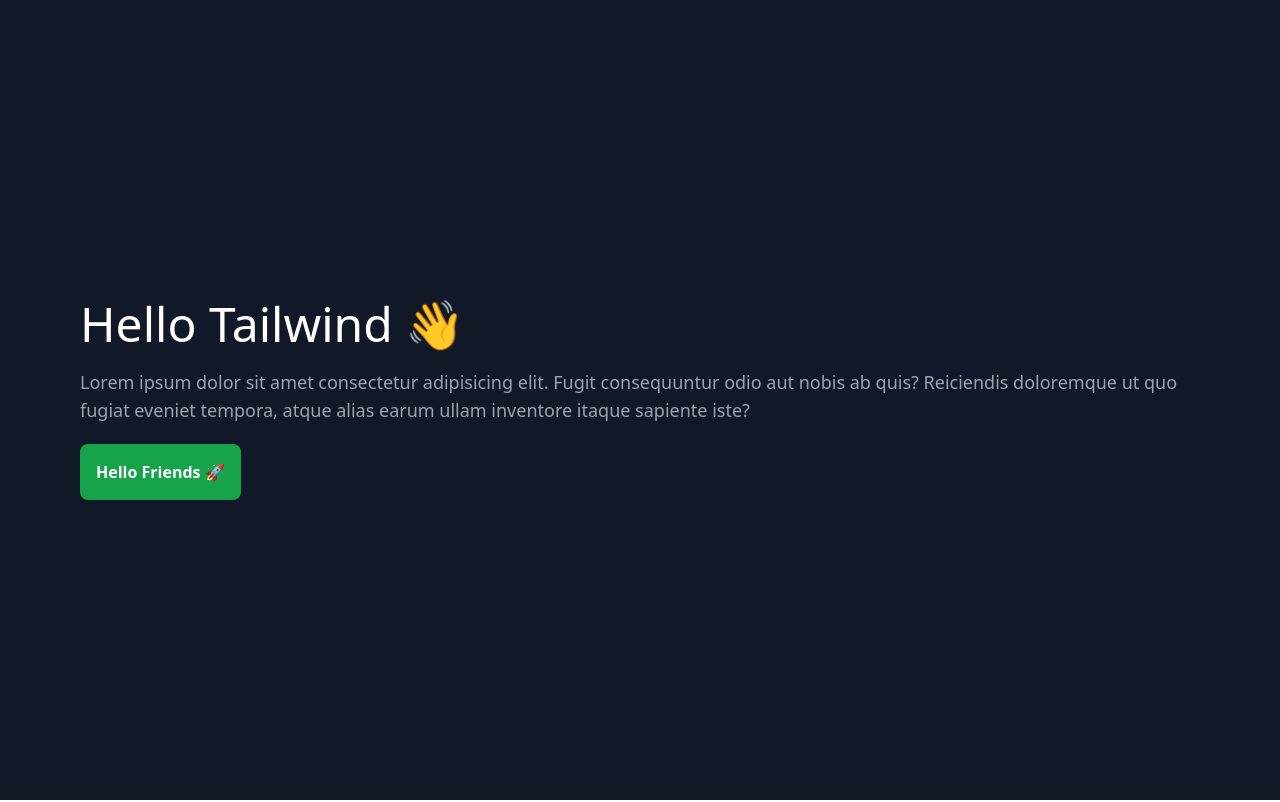
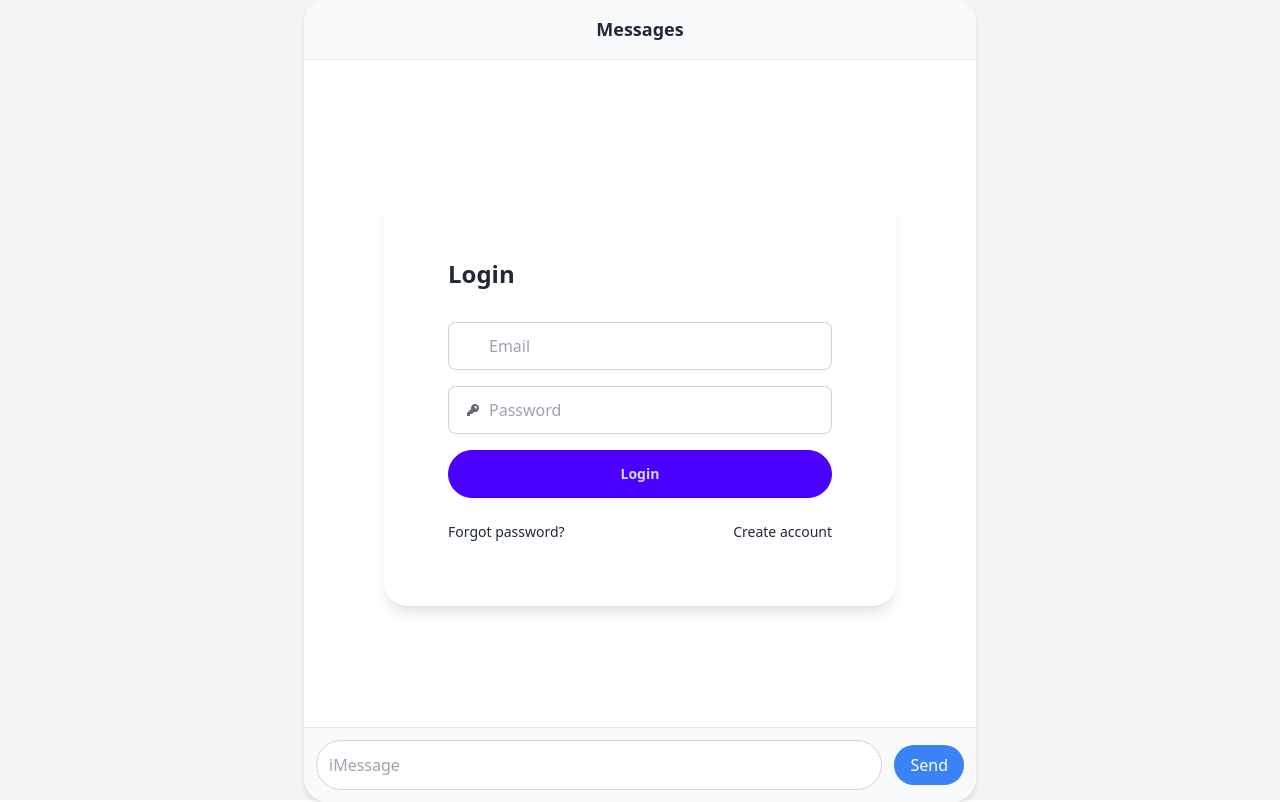
Before and after one commit to SimonGeorge8/chat-web, a React (Create React App) app: page / in a window 1280 px wide. Built offline with nearby package versions, Linux system fonts and the light colour scheme; no server answers.

Commit message:
Basic structure of the html was build

```diff
--- a/package.json
+++ b/package.json
@@ -41,6 +41,7 @@
     ]
   },
   "devDependencies": {
+    "daisyui": "^4.12.13",
     "tailwindcss": "^3.4.14"
   }
 }
--- a/src/App.js
+++ b/src/App.js
@@ -2,7 +2,7 @@
 //import Register from "./components/auth/register";
 
 //import Header from "./components/header";
-//import Home from "./components/home";
+import ChatBox from "./components/chat-box";
 
 import { AuthProvider } from "./contexts/authContext";
 import { useRoutes } from "react-router-dom";
@@ -24,7 +24,7 @@
     },
     {
       path: "/home",
-     // element: <Home />,
+      element: <ChatBox />,
     },
   ];
   // let because we want the value to change no like the const
--- a/src/components/auth/login/index.jsx
+++ b/src/components/auth/login/index.jsx
@@ -1,19 +1,85 @@
+const Login = () => {
+  return (
+    <div className="relative flex justify-center items-center min-h-screen bg-gray-100">
+      {/* Chat Background */}
+      <div className="bg-white rounded-3xl shadow-md w-full max-w-lg sm:max-w-2xl">
+        {/* Chat Header */}
+        <div className="bg-gray-50 text-gray-800 p-4 rounded-t-3xl border-b border-gray-200">
+          <h2 className="text-lg font-semibold text-center">Messages</h2>
+        </div>
+
+        <div className="artboard phone-2 p-4 h-80 overflow-y-auto space-y-4">
+          {/* Example Chat Message */}
+                 </div>
+
+        {/* Chat Input */}
+        <div className="flex items-center border-t p-3 bg-gray-50 rounded-b-3xl">
+          <input
+            type="text"
+            className="flex-grow p-3 border border-gray-300 rounded-full focus:outline-none focus:ring-2 focus:ring-blue-400"
+            placeholder="iMessage"
+          />
+          <button
+            className="ml-3 bg-blue-500 text-white py-2 px-4 rounded-full hover:bg-blue-600 focus:outline-none focus:ring-2 focus:ring-blue-400"
+          >
+            Send
+          </button>
+        </div>
+      </div>
+
+      {/* Frosted Glass Login Card (Overlay with Blur) */}
+      <div className="absolute top-1/2 left-1/2 transform -translate-x-1/2 -translate-y-1/2 bg-white/50 backdrop-blur-lg rounded-3xl shadow-lg w-full max-w-md sm:max-w-lg p-8 z-10">
+        <div className="card-body">
+          <h2 className="card-title text-2xl font-bold text-center mb-6">Login</h2>
+
+          <form className="space-y-4">
+
+            {/* Email Field */}
+            <label className="input input-bordered flex items-center gap-2">
+              <svg
+                xmlns="http://www.w3.org/2000/svg"
+                viewBox="0 0 16 16"
+                fill="White"
+                className="h-4 w-4 opacity-70">
+                <path
+                  d="M2.5 3A1.5 1.5 0 0 0 1 4.5v.793c.026.009.051.02.076.032L7.674 8.51c.206.1.446.1.652 0l6.598-3.185A.755.755 0 0 1 15 5.293V4.5A1.5 1.5 0 0 0 13.5 3h-11Z" />
+                <path
+                  d="M15 6.954 8.978 9.86a2.25 2.25 0 0 1-1.956 0L1 6.954V11.5A1.5 1.5 0 0 0 2.5 13h11a1.5 1.5 0 0 0 1.5-1.5V6.954Z" />
+              </svg>
+              <input type="text" className="grow" placeholder="Email" />
+            </label>
 
 
-const Login = () => {
-    return (
-        <div className="bg-gray-900 p-20 h-screen flex justify-center items-start flex-col">
-          <h1 className="text-5xl text-white">Hello Tailwind 👋</h1>
-          <p className="text-gray-400 mt-5 text-lg">
-            Lorem ipsum dolor sit amet consectetur adipisicing elit. Fugit
-            consequuntur odio aut nobis ab quis? Reiciendis doloremque ut quo fugiat
-            eveniet tempora, atque alias earum ullam inventore itaque sapiente iste?
-          </p>
-          <button class="p-4 bg-green-600 rounded-lg font-bold text-white mt-5 hover:bg-gray-600">
-            Hello Friends 🚀
-          </button>
+            {/* Password Field */}
+            <label className="input input-bordered flex items-center gap-2">
+              <svg
+                xmlns="http://www.w3.org/2000/svg"
+                viewBox="0 0 16 16"
+                fill="currentColor"
+                className="h-4 w-4 opacity-70">
+                <path
+                  fillRule="evenodd"
+                  d="M14 6a4 4 0 0 1-4.899 3.899l-1.955 1.955a.5.5 0 0 1-.353.146H5v1.5a.5.5 0 0 1-.5.5h-2a.5.5 0 0 1-.5-.5v-2.293a.5.5 0 0 1 .146-.353l3.955-3.955A4 4 0 1 1 14 6Zm-4-2a.75.75 0 0 0 0 1.5.5.5 0 0 1 .5.5.75.75 0 0 0 1.5 0 2 2 0 0 0-2-2Z"
+                  clipRule="evenodd" />
+              </svg>
+              <input type="password" className="grow" placeholder="Password" />
+            </label>
+
+            {/* Submit Button */}
+            <div className="form-control mt-6">
+              <button className="btn btn-primary w-full rounded-full p-3">Login</button>
+            </div>
+          </form>
+
+          {/* Optional Links (like forgot password) */}
+          <div className="flex justify-between mt-4 text-sm">
+            <a href="#" className="link link-hover">Forgot password?</a>
+            <a href="#" className="link link-hover">Create account</a>
+          </div>
         </div>
-      );
-    }
+      </div>
+    </div>
+  );
+};
 
 export default Login;
--- /dev/null
+++ b/src/components/chat-box/index.jsx
@@ -0,0 +1,76 @@
+const ChatBox = () => {
+    return (
+      <div className="flex justify-center items-center min-h-screen bg-gray-100">
+        <div className="bg-white rounded-3xl shadow-md w-full max-w-lg sm:max-w-2xl">
+          {/* Chat Header */}
+          <div className="bg-gray-50 text-gray-800 p-4 rounded-t-3xl border-b border-gray-200">
+            <h2 className="text-lg font-semibold text-center">Messages</h2>
+          </div>
+
+          {/* Chat Messages */}
+          <div className="p-4 space-y-4 overflow-y-auto max-h-[calc(100vh-150px)]">
+            {/* First Message (start) */}
+            <div className="chat chat-start flex items-start space-x-3">
+              <div className="chat-image avatar">
+                <div className="w-10 h-10 rounded-full overflow-hidden">
+                  <img
+                    alt="Avatar"
+                    className="object-cover w-full h-full"
+                    src="https://img.daisyui.com/images/stock/photo-1534528741775-53994a69daeb.webp"
+                  />
+                </div>
+              </div>
+              <div>
+                <div className="chat-header flex items-center space-x-2 text-sm">
+                  <span className="font-semibold">Alice</span>
+                  <time className="text-xs opacity-50">12:45</time>
+                </div>
+                <div className="chat-bubble bg-gray-200 text-black p-4 rounded-2xl rounded-bl-none max-w-sm">
+                  Hi Bob
+                </div>
+                <div className="chat-footer text-xs opacity-50">Delivered</div>
+              </div>
+            </div>
+
+            {/* Second Message (end) */}
+            <div className="chat chat-end flex items-start justify-end space-x-3 space-x-reverse">
+              <div>
+                <div className="chat-header flex items-center justify-end space-x-2 space-x-reverse text-sm">
+                  <span className="font-semibold">Bob</span>
+                  <time className="text-xs opacity-50">12:46</time>
+                </div>
+                <div className="chat-bubble bg-blue-500 text-white p-4 rounded-2xl rounded-br-none max-w-sm">
+                  Hello
+                </div>
+                <div className="chat-footer text-xs opacity-50">Seen at 12:46</div>
+              </div>
+              <div className="chat-image avatar">
+                <div className="w-10 h-10 rounded-full overflow-hidden">
+                  <img
+                    alt="Avatar"
+                    className="object-cover w-full h-full"
+                    src="https://img.daisyui.com/images/stock/photo-1534528741775-53994a69daeb.webp"
+                  />
+                </div>
+              </div>
+            </div>
+          </div>
+
+          {/* Chat Input */}
+          <div className="flex items-center border-t p-3 bg-gray-50 rounded-b-3xl">
+            <input
+              type="text"
+              className="flex-grow p-3 border border-gray-300 rounded-full focus:outline-none focus:ring-2 focus:ring-blue-400"
+              placeholder="iMessage"
+            />
+            <button
+              className="ml-3 bg-blue-500 text-white py-2 px-4 rounded-full hover:bg-blue-600 focus:outline-none focus:ring-2 focus:ring-blue-400"
+            >
+              Send
+            </button>
+          </div>
+        </div>
+      </div>
+    );
+  };
+  export default ChatBox
--- a/tailwind.config.js
+++ b/tailwind.config.js
@@ -6,5 +6,7 @@
   theme: {
     extend: {},
   },
-  plugins: [],
+  plugins: [
+    require('daisyui'),
+  ],
 }
```
Also changed, not shown: src/components/home/index.jsx (deleted), 1 other file (tests, documents, lock files or other folders).
